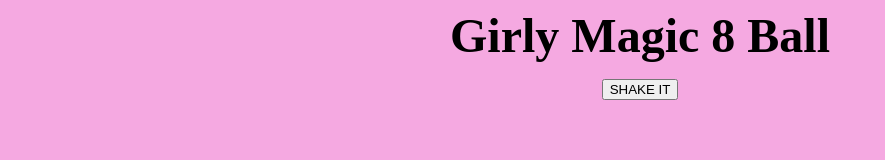
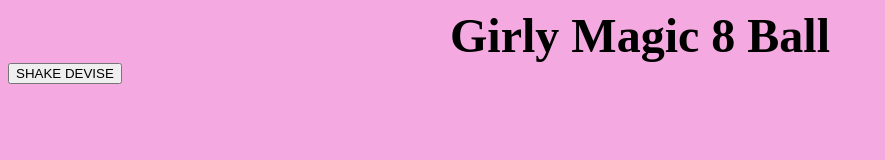
Before and after one commit to lunastar314/Girls8BallW3, a plain HTML site: page index.html in a window 1280 px wide. Shown: the whole page, without its empty margins (0-885 px from the left). Drawn offline with Linux system fonts and the light colour scheme.

Commit message:
copy
copy

```diff
--- a/index.html
+++ b/index.html
@@ -1,25 +1,28 @@
-<!DOCTYPE html>
 <html>
 <head>
 		<font size="25"><center><b>Girly Magic 8 Ball</b></center></font>
 		<meta charset="UTF-8">
 		<title>Girly Magic 8 Ball</title>
+
 		<script type="text/javascript" src="js/shake.js"></script>
-<meta name="viewport" content="width=device-width, initial-scale=1.0, maximum-scale=1.0, user-scalable=no"/>
+		<meta name="viewport" content="width=device-width, initial-scale=1.0, user-scalable=no">
 	</head>
+	<body bgcolor="#F5A9E1">
 
-<body bgcolor="#F5A9E1">
+
 		<div id="eight-ball">
+			<button class="button" onclick="shake()">SHAKE DEVISE</button>
 			<p></p>
 			<p></p>
 			<p></p>
-	 <center><button onclick="shake()">SHAKE IT</button></center>
 			<p id="question"></p>
 			<p id="answer"></p>
 		</div>
+
 	</body>
+
 	<script>
-	window.onload = function(){
+	window.onload = function() {
 		window.addEventListener('shake', shakeEventDidOccur, false);
 
 		function shakeEventDidOccur () {
@@ -37,7 +40,7 @@
 				"8BallArrays/confusedkitty.jpg",
 				"8BallArrays/busykitty.jpg"
 			],
-	getAnswer:  function(){
+			getAnswer: function(){
 				var min = 1;
 				var max = this.answers.length;
 				var index = Math.floor(Math.random() * (max - min + 1)) + min;
@@ -46,19 +49,23 @@
 		};
 		console.log(fortuneTeller.answers);
 
+		//called when SHAKE button is clicked.
+
 		function shake(){
-
+			// set the prompt text
+			var question = prompt(fortuneTeller.promptText);
+			// display the question the user asked
 			var questionText = document.getElementById('question');
 			questionText.innerHTML = question;
-
+			// This asks the fortuneTeller for a random answer
 			var randomAnswer = fortuneTeller.getAnswer();
-
-		var fortuneText= document.getElementById('answer');
-		fortuneText.innerHTML = '<img src="' + randomAnswer +'"/>;
-
+			// Access the DOM element we want to change
+			var fortuneText = document.getElementById('answer');
+			// update the element with our answer
+			fortuneText.innerHTML = randomAnswer;
 		}
 
 		};
+	</script>
 
-</script>
 </html>
```
Also changed, not shown: 8BallArrays/index.html (+21 -13 lines), 8BallArrays/index.txt, index.txt. Lines whose indentation alone changed are shown as unchanged.
